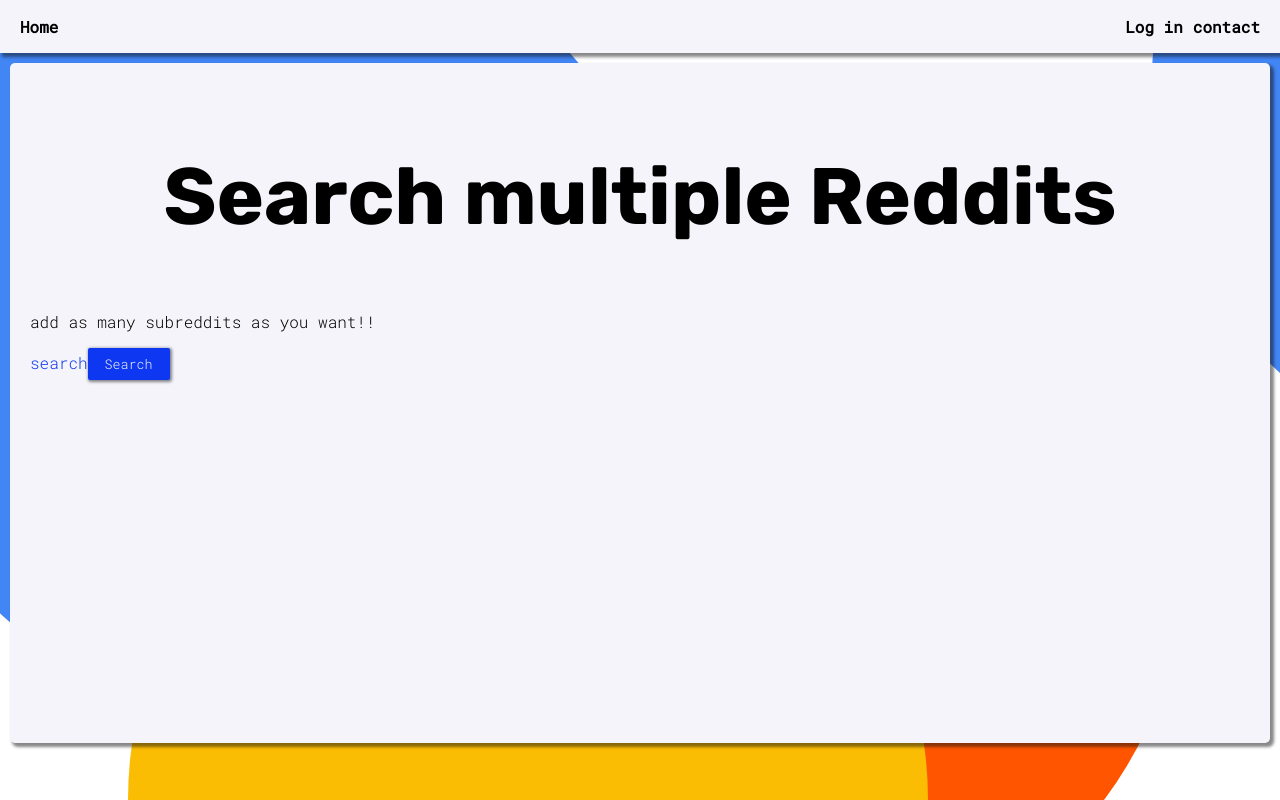
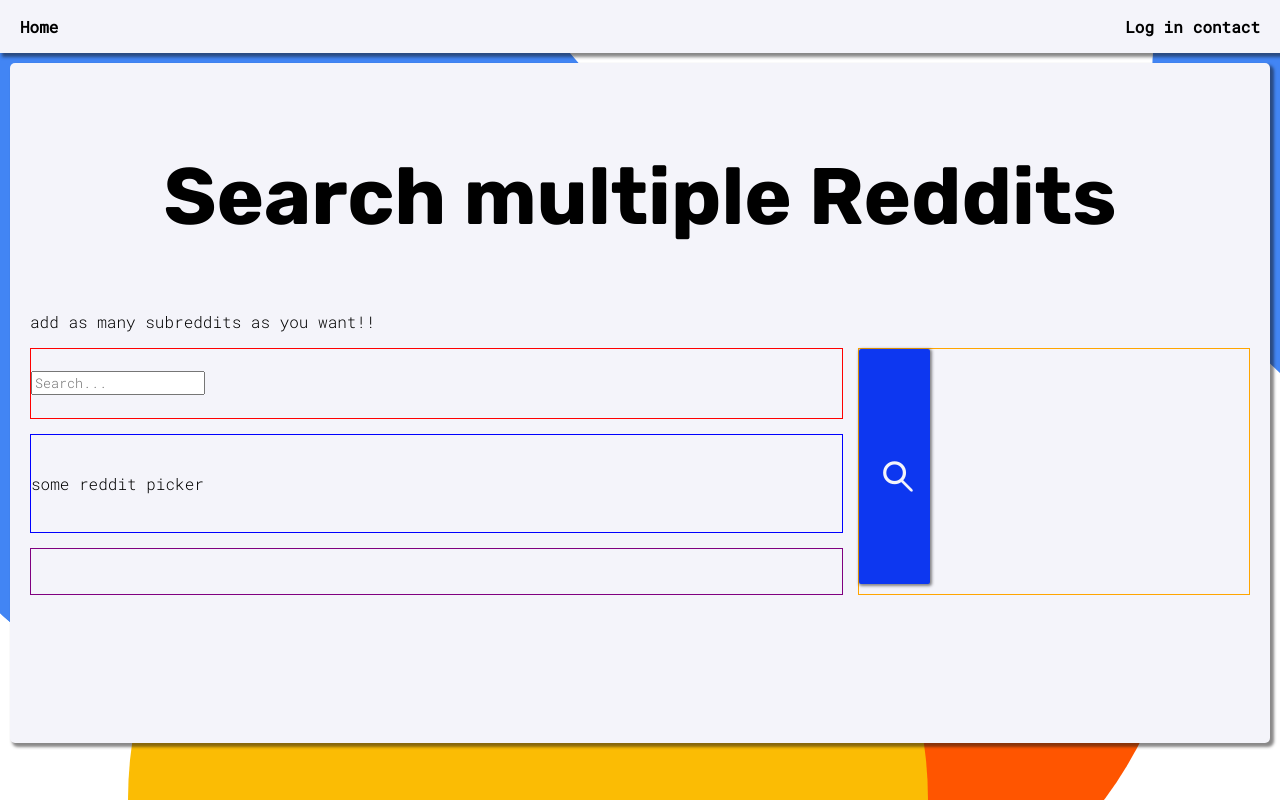
Before and after one commit to wpeckelsen/reddit-multi-search, a Next.js app: page /pages/search in a window 1280 px wide. Built offline with nearby package versions, Linux system fonts and the light colour scheme.

Commit message:
searchbar start

```diff
--- a/src/app/components/button/Button.jsx
+++ b/src/app/components/button/Button.jsx
@@ -2,7 +2,7 @@ import React from 'react'
 import "./button.scss";
 import Link from 'next/link';
 
-export default function Button({ content, icon, type, click }) {
+export default function Button({ content, type, click }) {
 
 
   return (
--- a/src/app/components/searchbar/Searchbar.jsx
+++ b/src/app/components/searchbar/Searchbar.jsx
@@ -1,7 +1,51 @@
+"use client"
+
 import React from 'react'
+import { useState } from 'react';
+import Button from '../button/Button';
+import Grid from '../grid/Grid';
 
 export default function Searchbar() {
+
+  const [searchTerm, setSearchTerm] = useState('');
+
+  const handleSearch = (e) => {
+    setSearchTerm(e.target.value);
+    // onSearch(e.target.value);
+  }
+
+
+
   return (
-    <div>Searchbar</div>
+
+
+    <div>
+
+      <Grid
+        a={<>
+          <input
+            type="text"
+            placeholder="Search..."
+            value={searchTerm}
+            onChange={handleSearch}
+          />
+        </>}
+
+        b={<> <p>some reddit picker</p> </>}
+
+        c={
+          <>
+            <Button
+              content={<> <p className='icon'>⌕</p> </>}
+
+            />
+          </>
+        }
+      />
+
+
+
+
+    </div>
   )
 }
--- a/src/app/pages/search/page.jsx
+++ b/src/app/pages/search/page.jsx
@@ -1,5 +1,6 @@
 import Button from '@/app/components/button/Button'
 import Card from '@/app/components/card/Card'
+import Searchbar from '@/app/components/searchbar/Searchbar'
 import Link from 'next/link'
 import React from 'react'
 
@@ -13,13 +14,8 @@ export default function page() {
         subtitle="add as many subreddits as you want!!"
         content={
           <>
-            <div>
-            <Link href="search">search</Link>
-              <Button
-                content={<Link href="/">Search</Link>}
-                type="button"
-              />
-            </div>
+           <Searchbar
+           />
 
           </>
         }
```
